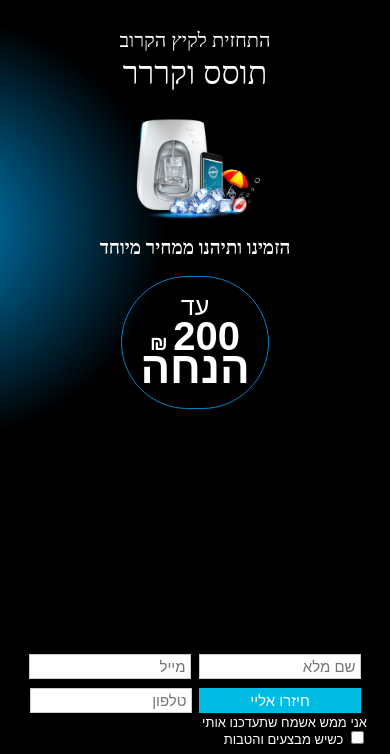
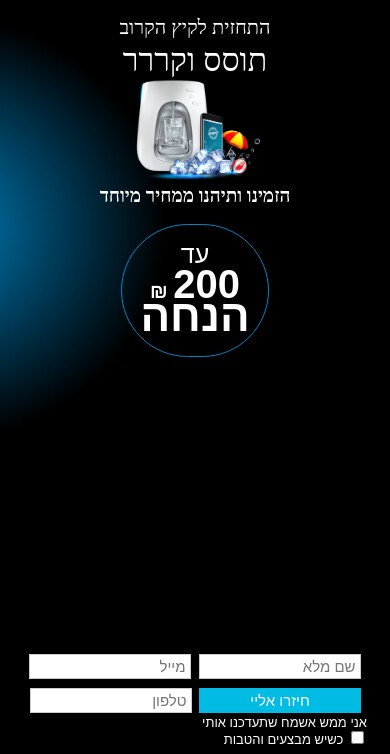
Before and after one commit to vinipoo/lp, a plain HTML site: page lp.html in a window 390 px wide. Shown: the part 90-844 px from the top of the page. Drawn offline with Linux system fonts and the light colour scheme.

Commit message:
Update lp.html

```diff
--- a/lp.html
+++ b/lp.html
@@ -1001,7 +1001,19 @@
             .bar-mobile {
 
                 width: 35%;
-                padding-top: 26px;
+                padding-top: 0px;
+            }
+        }
+
+
+
+         @media (max-width: 500px) {
+            .header2 {
+    padding: -12px;
+    margin-top: -13px;
+    text-align: center;
+    font-size: 8px;
+    color: #fff;
             }
         }
 
```
